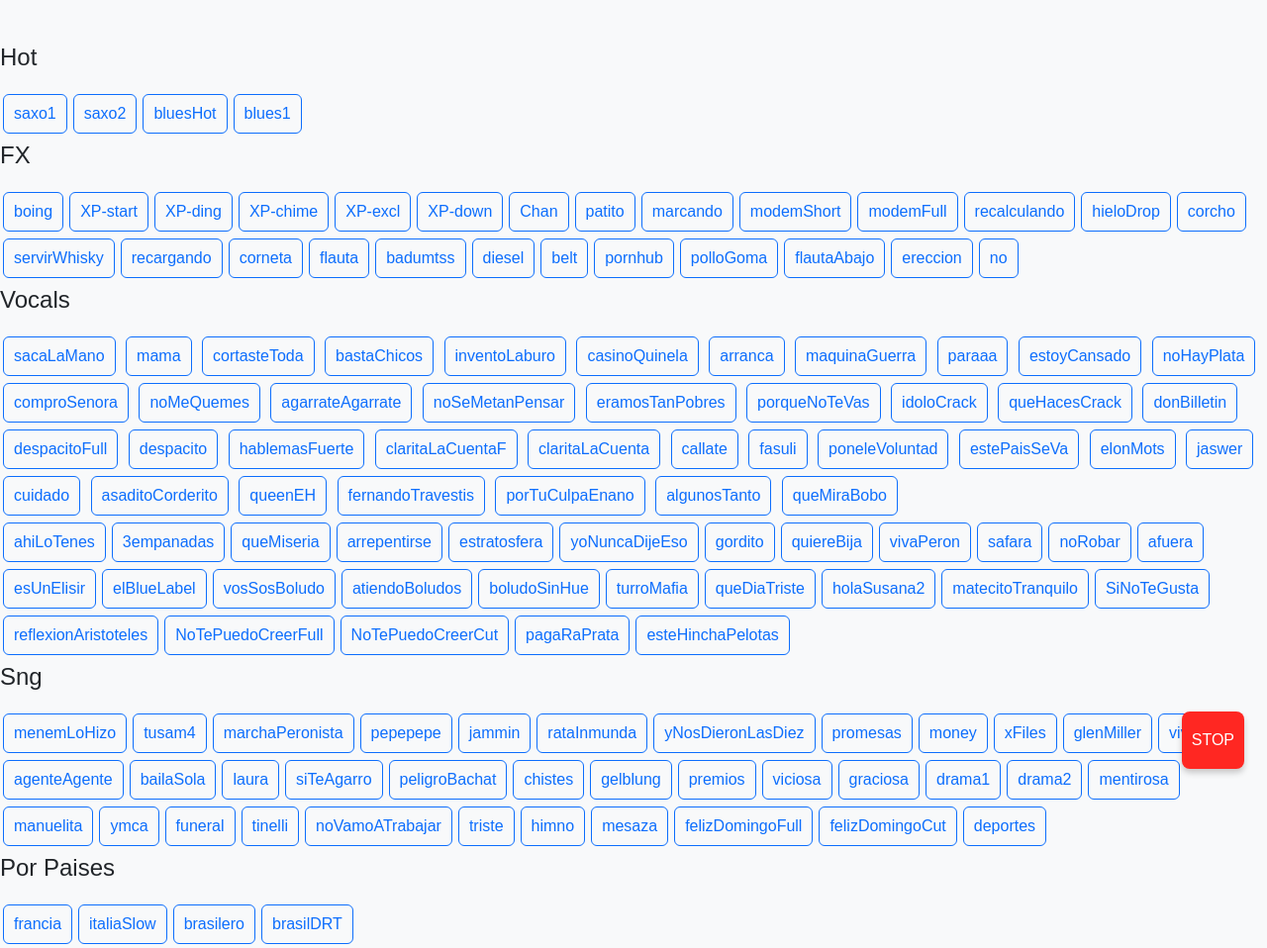
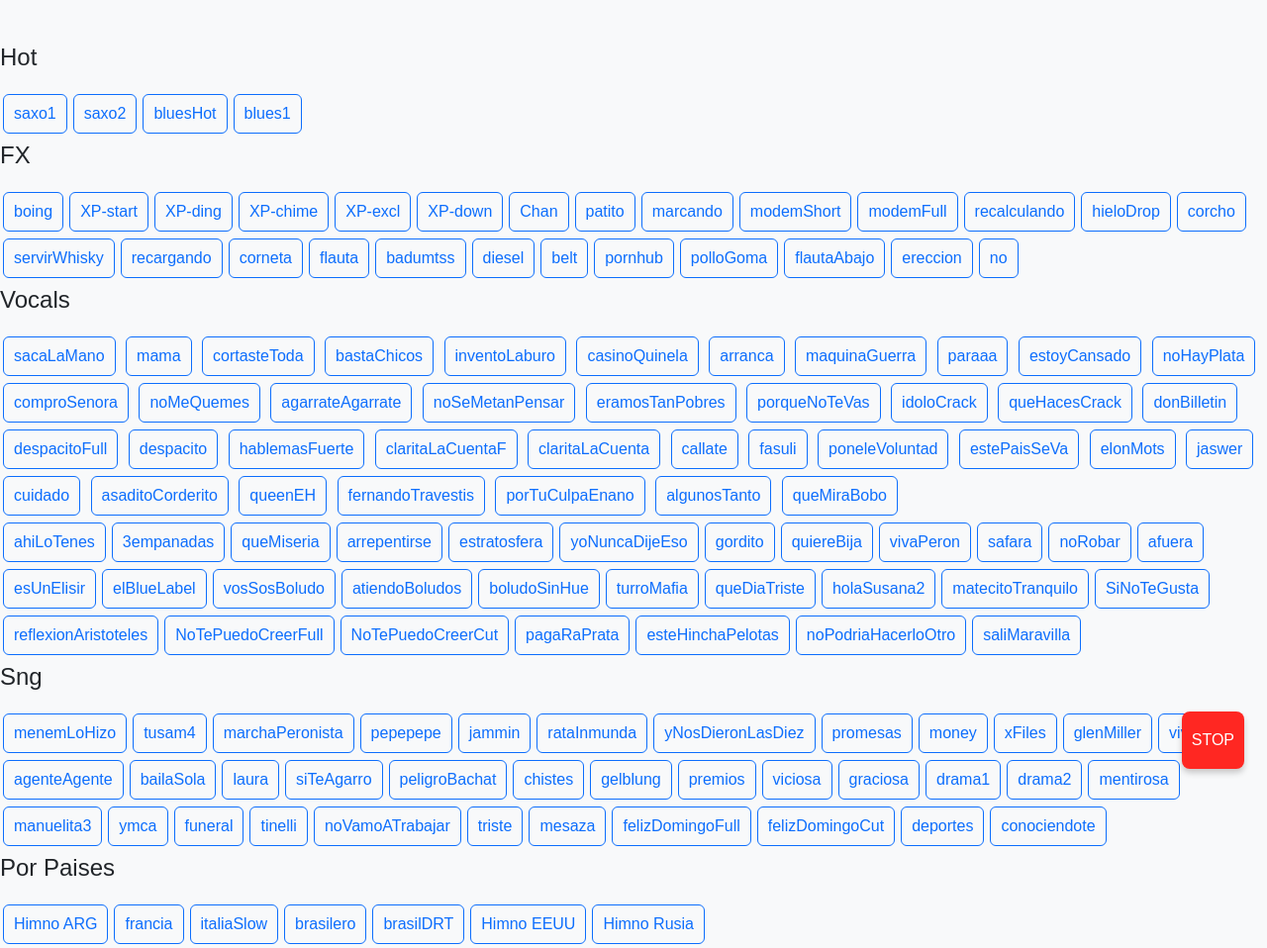
Before and after one commit to jcontreras1/botonera, a plain HTML site: page index.html in a window 1280 px wide. Shown: the whole page at 99% size. Drawn offline with Linux system fonts and the light colour scheme.

Commit message:
Actualización de audios 07/08

```diff
--- a/index.html
+++ b/index.html
@@ -115,6 +115,8 @@
 			<button data-file="NoTePuedoCreerCut" class="h-100 btn btn-outline-primary reproducir col-6 col-md-3 col-lg-1 mb-1">NoTePuedoCreerCut</button>
 			<button data-file="pagaRaPrata" class="h-100 btn btn-outline-primary reproducir col-6 col-md-3 col-lg-1 mb-1">pagaRaPrata</button>
 			<button data-file="esteHinchaPelotas" class="h-100 btn btn-outline-primary reproducir col-6 col-md-3 col-lg-1 mb-1">esteHinchaPelotas</button>
+			<button data-file="noPodriaHacerloOtro" class="h-100 btn btn-outline-primary reproducir col-6 col-md-3 col-lg-1 mb-1">noPodriaHacerloOtro</button>
+			<button data-file="saliMaravilla" class="h-100 btn btn-outline-primary reproducir col-6 col-md-3 col-lg-1 mb-1">saliMaravilla</button>
 		</div>
 
 		<h4>Sng</h4>
@@ -144,25 +146,28 @@
 			<button data-file="drama1" class="h-100 btn btn-outline-primary reproducir col-6 col-md-3 col-lg-1 mb-1">drama1</button>
 			<button data-file="drama2" class="h-100 btn btn-outline-primary reproducir col-6 col-md-3 col-lg-1 mb-1">drama2</button>
 			<button data-file="mentirosa" class="h-100 btn btn-outline-primary reproducir col-6 col-md-3 col-lg-1 mb-1">mentirosa</button>
-			<button data-file="manuelita" class="h-100 btn btn-outline-primary reproducir col-6 col-md-3 col-lg-1 mb-1">manuelita</button>
+			<button data-file="manuelita3" class="h-100 btn btn-outline-primary reproducir col-6 col-md-3 col-lg-1 mb-1">manuelita3</button>
 			<button data-file="ymca" class="h-100 btn btn-outline-primary reproducir col-6 col-md-3 col-lg-1 mb-1">ymca</button>
 			<button data-file="funeral" class="h-100 btn btn-outline-primary reproducir col-6 col-md-3 col-lg-1 mb-1">funeral</button>
 			<button data-file="tinelli" class="h-100 btn btn-outline-primary reproducir col-6 col-md-3 col-lg-1 mb-1">tinelli</button>
 			<button data-file="noVamoATrabajar" class="h-100 btn btn-outline-primary reproducir col-6 col-md-3 col-lg-1 mb-1">noVamoATrabajar</button>
 			<button data-file="triste" class="h-100 btn btn-outline-primary reproducir col-6 col-md-3 col-lg-1 mb-1">triste</button>
-			<button data-file="himno" class="h-100 btn btn-outline-primary reproducir col-6 col-md-3 col-lg-1 mb-1">himno</button>
 			<button data-file="mesaza" class="h-100 btn btn-outline-primary reproducir col-6 col-md-3 col-lg-1 mb-1">mesaza</button>
 			<button data-file="felizDomingoFull" class="h-100 btn btn-outline-primary reproducir col-6 col-md-3 col-lg-1 mb-1">felizDomingoFull</button>
 			<button data-file="felizDomingoCut" class="h-100 btn btn-outline-primary reproducir col-6 col-md-3 col-lg-1 mb-1">felizDomingoCut</button>
 			<button data-file="deportes" class="h-100 btn btn-outline-primary reproducir col-6 col-md-3 col-lg-1 mb-1">deportes</button>
+			<button data-file="conociendote" class="h-100 btn btn-outline-primary reproducir col-6 col-md-3 col-lg-1 mb-1">conociendote</button>
 		</div>
 
 		<h4>Por Paises</h4>
 		<div class="row mb-1">
+			<button data-file="himno" class="h-100 btn btn-outline-primary reproducir col-6 col-md-3 col-lg-1 mb-1">Himno ARG</button>
 			<button data-file="francia" class="h-100 btn btn-outline-primary reproducir col-6 col-md-3 col-lg-1 mb-1">francia</button>
 			<button data-file="italiaSlow" class="h-100 btn btn-outline-primary reproducir col-6 col-md-3 col-lg-1 mb-1">italiaSlow</button>
 			<button data-file="brasilero" class="h-100 btn btn-outline-primary reproducir col-6 col-md-3 col-lg-1 mb-1">brasilero</button>
 			<button data-file="brasileroALosBifes" class="h-100 btn btn-outline-primary reproducir col-6 col-md-3 col-lg-1 mb-1">brasilDRT</button>
+			<button data-file="EEUU" class="h-100 btn btn-outline-primary reproducir col-6 col-md-3 col-lg-1 mb-1">Himno EEUU</button>
+			<button data-file="rusia" class="h-100 btn btn-outline-primary reproducir col-6 col-md-3 col-lg-1 mb-1">Himno Rusia</button>
 		</div>
 
 		<audio id="audioElement">
```
Also changed, not shown: 6 other files.
